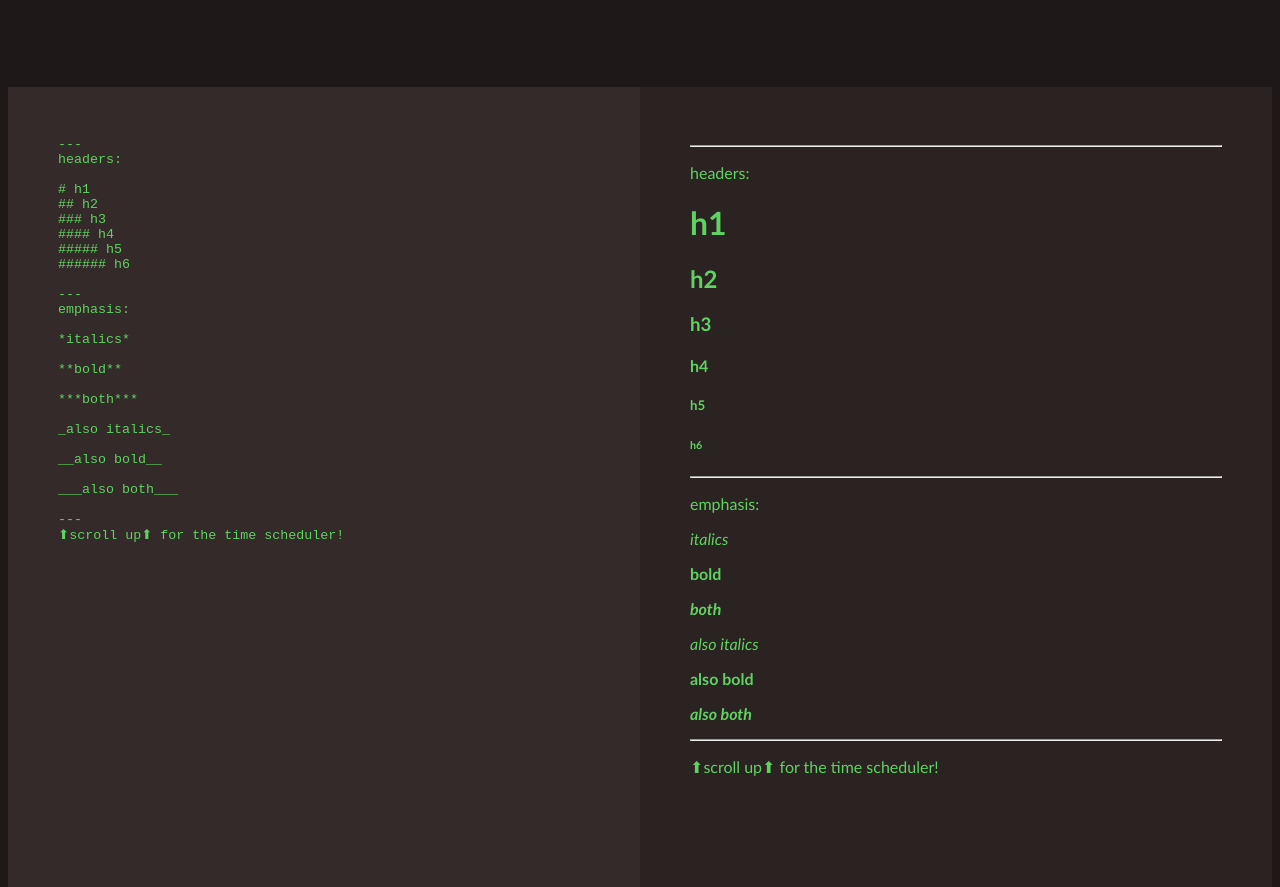
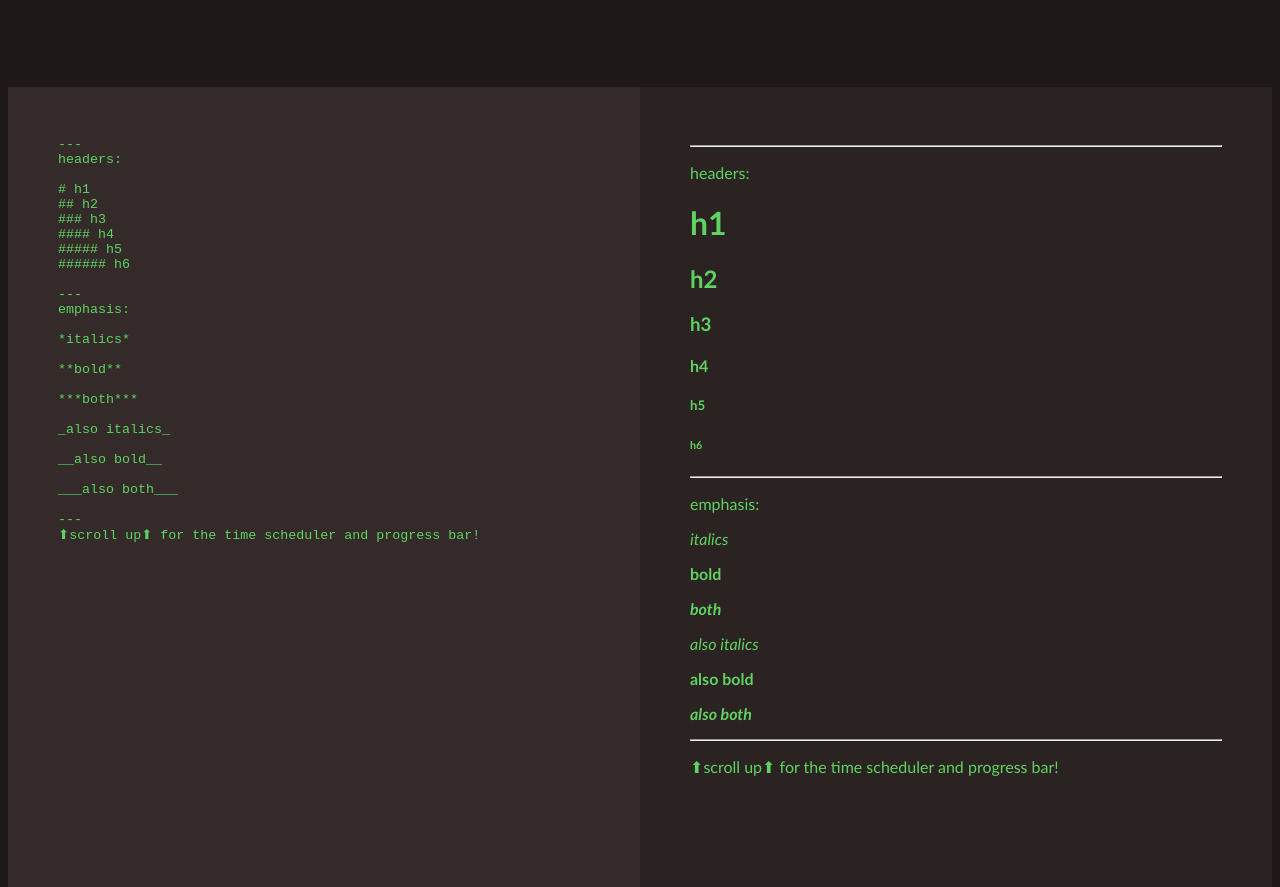
Before and after one commit to trolman23/Chronology, a website: page index.html in a window 1280 px wide. Shown: the part 975-1862 px from the top of the page. Drawn offline with Linux system fonts and the light colour scheme.

Commit message:
retry commit

```diff
--- a/index.html
+++ b/index.html
@@ -64,7 +64,7 @@
 ___also both___
 
 ---
-⬆scroll up⬆ for the time scheduler!
+⬆scroll up⬆ for the time scheduler and progress bar!
 </textarea>
             <div class="preview"></div>
         </div>
```
